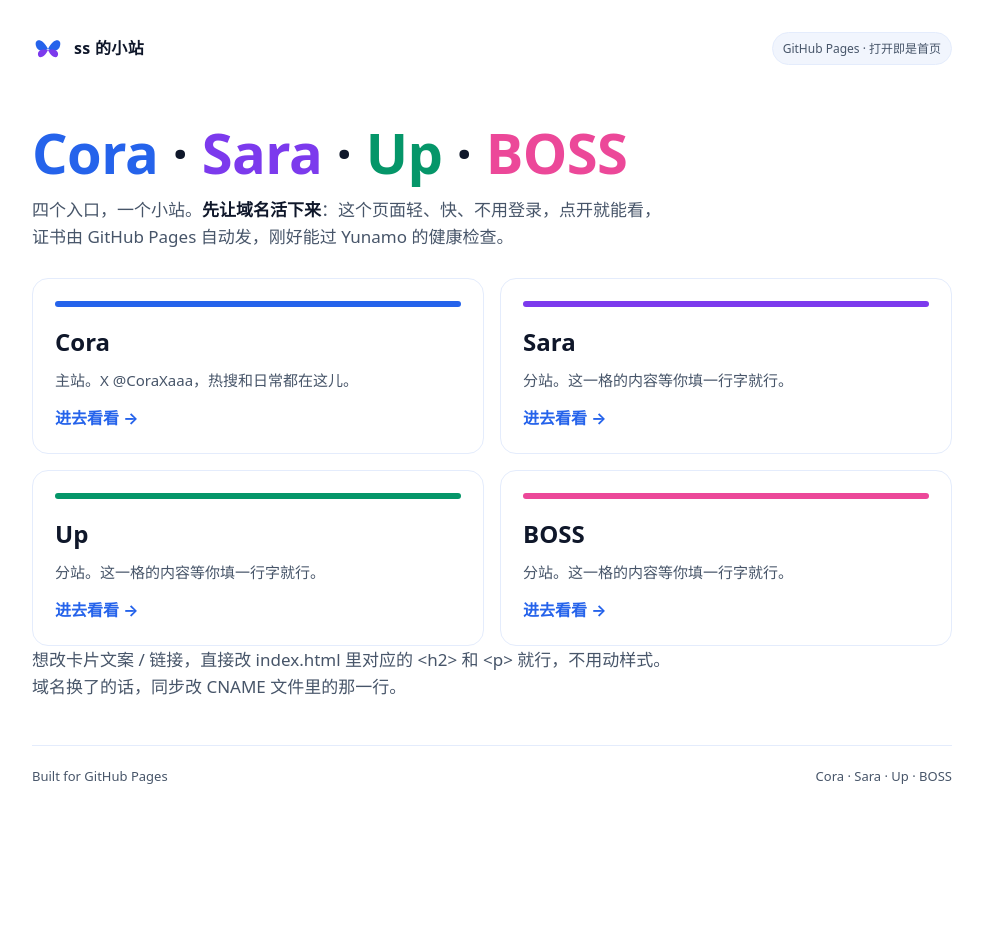
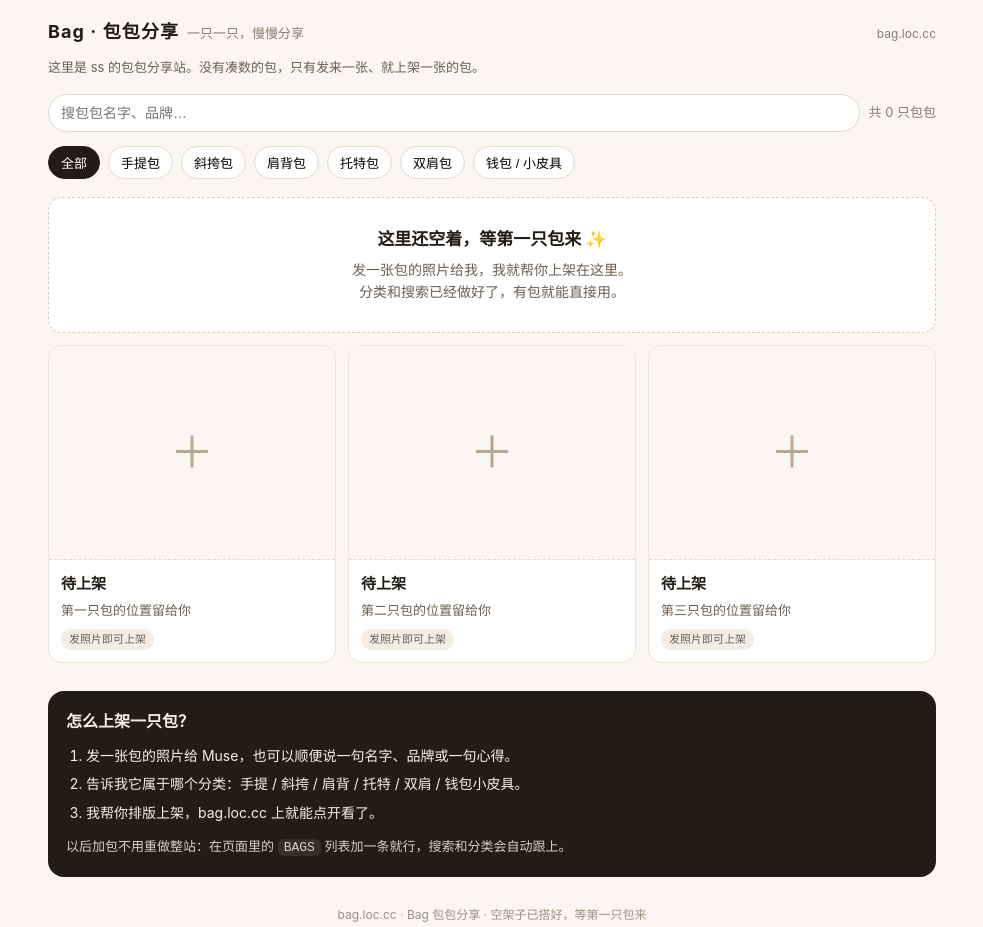
Before and after one commit to cutcc/cutcc.github.io, a plain HTML site: page index.html in a window 1280 px wide. Shown: the whole page, without its empty margins (148-1131 px from the left). Before the commit the page ends 834 px from the top, so only its background shows below. Drawn offline with Linux system fonts and the light colour scheme.

Commit message:
Redo bag.loc.cc as bag sharing scaffold (empty, no fake bags)

```diff
--- a/index.html
+++ b/index.html
@@ -1,99 +1,152 @@
-<!doctype html>
+<!DOCTYPE html>
 <html lang="zh-CN">
 <head>
-<meta charset="utf-8">
-<meta name="viewport" content="width=device-width, initial-scale=1">
-<title>ss 的小站 · bag.loc.cc</title>
-<meta name="description" content="ss 的小站 bag.loc.cc：Cora、Sara、Up、BOSS 四个入口，一个首页。">
+<meta charset="UTF-8">
+<meta name="viewport" content="width=device-width, initial-scale=1.0">
+<title>Bag · 包包分享 — bag.loc.cc</title>
+<meta name="description" content="Bag · 包包分享站，一只一只慢慢上架。">
 <style>
-  :root{
-    --primary:#2563EB; --secondary:#7C3AED; --accent:#EC4899;
-    --bg:#FFFFFF; --fg:#0F172A; --muted:#475569; --muted-bg:#F1F5FD; --border:#E4ECFC;
-  }
   *{box-sizing:border-box}
-  html{scroll-behavior:smooth}
-  body{margin:0;background:var(--bg);color:var(--fg);
-    font-family:"Chakra Petch",ui-sans-serif,system-ui,-apple-system,"PingFang SC","Hiragino Sans GB","Microsoft YaHei",sans-serif;
-    font-size:16px;line-height:1.6}
+  body{margin:0;font-family:-apple-system,BlinkMacSystemFont,"PingFang SC","Hiragino Sans GB","Microsoft YaHei",sans-serif;background:#faf7f2;color:#221c16;line-height:1.6}
   a{color:inherit}
-  .wrap{max-width:960px;margin:0 auto;padding:32px 20px 48px}
-  header{display:flex;align-items:center;justify-content:space-between;gap:16px}
-  .brand{display:flex;align-items:center;gap:10px;font-weight:700;letter-spacing:.02em}
-  .brand svg{width:32px;height:32px;flex:none}
-  .pill{font-size:12px;color:var(--muted);border:1px solid var(--border);background:var(--muted-bg);
-    padding:6px 10px;border-radius:999px;white-space:nowrap}
-  .hero{margin:56px 0 28px}
-  .hero h1{font-size:clamp(36px,7vw,56px);line-height:1.12;margin:0 0 12px;letter-spacing:-.01em}
-  .hero h1 .cora{color:var(--primary)} .hero h1 .sara{color:var(--secondary)}
-  .hero h1 .up{color:#059669} .hero h1 .boss{color:var(--accent)}
-  .hero p{color:var(--muted);font-size:17px;max-width:640px;margin:0}
-  .hero p b{color:var(--fg)}
-  .grid{display:grid;grid-template-columns:repeat(2,1fr);gap:16px;margin-top:28px}
-  @media (max-width:640px){.grid{grid-template-columns:1fr}.hero{margin-top:36px}}
-  .card{display:block;text-decoration:none;border:1px solid var(--border);border-radius:16px;
-    padding:22px;background:#fff;transition:transform .2s ease,box-shadow .2s ease,border-color .2s ease}
-  .card:hover,.card:focus-visible{transform:translateY(-2px);box-shadow:0 12px 32px rgba(15,23,42,.10);border-color:var(--primary);outline:none}
-  .card:focus-visible{outline:3px solid var(--primary);outline-offset:2px}
-  .card .top{height:6px;border-radius:999px;margin-bottom:16px}
-  .cora .top{background:var(--primary)} .sara .top{background:var(--secondary)}
-  .up .top{background:#059669} .boss .top{background:var(--accent)}
-  .card h2{margin:0 0 6px;font-size:24px}
-  .card p{margin:0;color:var(--muted);font-size:15px}
-  .card .go{display:inline-block;margin-top:14px;font-weight:700;color:var(--primary)}
-  .card .go::after{content:" →"}
-  .note{margin-top:20px;color:var(--muted);font-size:13px}
-  footer{margin-top:44px;padding-top:20px;border-top:1px solid var(--border);color:var(--muted);font-size:13px;display:flex;flex-wrap:wrap;gap:8px 20px;justify-content:space-between}
-  @media (prefers-reduced-motion:reduce){*{transition:none!important;scroll-behavior:auto}}
+  .wrap{max-width:920px;margin:0 auto;padding:0 16px 48px}
+  header{padding:18px 0 8px;display:flex;justify-content:space-between;align-items:baseline;gap:12px}
+  header h1{font-size:18px;margin:0;letter-spacing:.06em}
+  header h1 span{font-weight:400;color:#8a7d6d;font-size:13px;margin-left:8px;letter-spacing:0}
+  header .domain{font-size:12px;color:#8a7d6d;white-space:nowrap}
+  .sub{font-size:13px;color:#6b5f52;margin:2px 0 16px}
+  .toolbar{display:flex;gap:8px;flex-wrap:wrap;align-items:center;margin:14px 0}
+  .toolbar input{flex:1;min-width:180px;padding:10px 12px;border:1px solid #e3d9cc;border-radius:999px;background:#fff;font-size:14px;outline:none}
+  .toolbar input:focus{border-color:#221c16}
+  .count{font-size:13px;color:#8a7d6d;white-space:nowrap}
+  .pills{display:flex;gap:8px;flex-wrap:wrap;margin:0 0 18px}
+  .pill{border:1px solid #e3d9cc;background:#fff;border-radius:999px;padding:6px 12px;font-size:13px;cursor:pointer}
+  .pill.active{background:#221c16;color:#fff;border-color:#221c16}
+  .grid{display:grid;grid-template-columns:repeat(3,1fr);gap:12px}
+  @media(max-width:640px){.grid{grid-template-columns:repeat(2,1fr)}}
+  @media(max-width:380px){.grid{grid-template-columns:1fr}}
+  .card{background:#fff;border:1px solid #eee3d6;border-radius:14px;overflow:hidden}
+  .thumb{aspect-ratio:4/3;display:flex;align-items:center;justify-content:center;background:#f3ede4;color:#b8a88f;font-size:44px}
+  .thumb.dashed{background:#faf7f2;border-bottom:1px dashed #e3d9cc}
+  .body{padding:12px}
+  .body h3{margin:0 0 4px;font-size:15px}
+  .body p{margin:0;font-size:13px;color:#6b5f52}
+  .tag{display:inline-block;font-size:11px;background:#f3ede4;border-radius:999px;padding:2px 8px;margin-top:8px;color:#6b5f52}
+  .empty{grid-column:1/-1;background:#fff;border:1px dashed #d9cbb8;border-radius:14px;padding:28px 18px;text-align:center}
+  .empty h2{margin:0 0 6px;font-size:17px}
+  .empty p{margin:0;color:#6b5f52;font-size:14px}
+  .how{margin-top:28px;background:#221c16;color:#f5efe6;border-radius:16px;padding:18px}
+  .how h2{margin:0 0 10px;font-size:16px}
+  .how ol{margin:0;padding-left:20px;font-size:14px}
+  .how li{margin:6px 0}
+  .how code{background:#3a322a;padding:1px 6px;border-radius:6px}
+  footer{margin-top:28px;font-size:12px;color:#a08f7d;text-align:center}
+  .hidden{display:none!important}
 </style>
 </head>
 <body>
 <div class="wrap">
   <header>
-    <div class="brand">
-      <svg viewBox="0 0 32 32" aria-hidden="true"><path fill="#2563EB" d="M16 16C10 4 2 6 4 13c1 5 7 6 12 3zm0 0c6-12 14-10 12-3-1 5-7 6-12 3z"/><path fill="#7C3AED" d="M16 17c-4 9-11 9-10 3 1-4 6-4 10-3zm0 0c4 9 11 9 10 3-1-4-6-4-10-3z"/></svg>
-      ss 的小站
-    </div>
-    <span class="pill">GitHub Pages · 打开即是首页</span>
+    <h1>Bag · 包包分享<span>一只一只，慢慢分享</span></h1>
+    <div class="domain">bag.loc.cc</div>
   </header>
+  <p class="sub">这里是 ss 的包包分享站。没有凑数的包，只有发来一张、就上架一张的包。</p>
 
-  <main class="hero">
-    <h1><span class="cora">Cora</span> · <span class="sara">Sara</span> · <span class="up">Up</span> · <span class="boss">BOSS</span></h1>
-    <p>四个入口，一个小站。<b>先让域名活下来</b>：这个页面轻、快、不用登录，点开就能看，证书由 GitHub Pages 自动发，刚好能过 Yunamo 的健康检查。</p>
+  <div class="toolbar">
+    <input id="q" type="search" placeholder="搜包包名字、品牌…" aria-label="搜索包包">
+    <span class="count" id="count">共 0 只包包</span>
+  </div>
 
-    <div class="grid">
-      <a class="card cora" href="#cora" id="cora">
-        <div class="top"></div>
-        <h2>Cora</h2>
-        <p>主站。X @CoraXaaa，热搜和日常都在这儿。</p>
-        <span class="go">进去看看</span>
-      </a>
-      <a class="card sara" href="#sara" id="sara">
-        <div class="top"></div>
-        <h2>Sara</h2>
-        <p>分站。这一格的内容等你填一行字就行。</p>
-        <span class="go">进去看看</span>
-      </a>
-      <a class="card up" href="#up" id="up">
-        <div class="top"></div>
-        <h2>Up</h2>
-        <p>分站。这一格的内容等你填一行字就行。</p>
-        <span class="go">进去看看</span>
-      </a>
-      <a class="card boss" href="#boss" id="boss">
-        <div class="top"></div>
-        <h2>BOSS</h2>
-        <p>分站。这一格的内容等你填一行字就行。</p>
-        <span class="go">进去看看</span>
-      </a>
-    </div>
+  <div class="pills" id="pills">
+    <button class="pill active" data-cat="全部">全部</button>
+    <button class="pill" data-cat="手提包">手提包</button>
+    <button class="pill" data-cat="斜挎包">斜挎包</button>
+    <button class="pill" data-cat="肩背包">肩背包</button>
+    <button class="pill" data-cat="托特包">托特包</button>
+    <button class="pill" data-cat="双肩包">双肩包</button>
+    <button class="pill" data-cat="钱包 / 小皮具">钱包 / 小皮具</button>
+  </div>
 
-    <p class="note">想改卡片文案 / 链接，直接改 index.html 里对应的 &lt;h2&gt; 和 &lt;p&gt; 就行，不用动样式。域名换了的话，同步改 CNAME 文件里的那一行。</p>
-  </main>
+  <div class="grid" id="grid"></div>
 
-  <footer>
-    <span>Built for GitHub Pages</span>
-    <span>Cora · Sara · Up · BOSS</span>
-  </footer>
+  <section class="how">
+    <h2>怎么上架一只包？</h2>
+    <ol>
+      <li>发一张包的照片给 Muse，也可以顺便说一句名字、品牌或一句心得。</li>
+      <li>告诉我它属于哪个分类：手提 / 斜挎 / 肩背 / 托特 / 双肩 / 钱包小皮具。</li>
+      <li>我帮你排版上架，bag.loc.cc 上就能点开看了。</li>
+    </ol>
+    <p style="font-size:13px;opacity:.85;margin:12px 0 0">以后加包不用重做整站：在页面里的 <code>BAGS</code> 列表加一条就行，搜索和分类会自动跟上。</p>
+  </section>
+
+  <footer>bag.loc.cc · Bag 包包分享 · 空架子已搭好，等第一只包来</footer>
 </div>
+
+<script>
+/*
+  上架数据在这里加，一只包一条。
+  模板（不要删，照着填）：
+  {
+    name: "包包名字",
+    brand: "品牌",
+    cat: "手提包", // 手提包 / 斜挎包 / 肩背包 / 托特包 / 双肩包 / 钱包 / 小皮具
+    note: "一句分享",
+    img: "图片地址",
+    link: "" // 有购买/参考链接再填，没有留空
+  }
+  现在是空架子：下面是空数组，不放任何假包。
+*/
+const BAGS = [];
+
+let activeCat = "全部";
+const grid = document.getElementById("grid");
+const countEl = document.getElementById("count");
+const qEl = document.getElementById("q");
+
+function render() {
+  const q = (qEl.value || "").trim().toLowerCase();
+  const list = BAGS.filter(b =>
+    (activeCat === "全部" || b.cat === activeCat) &&
+    (!q || (b.name + " " + (b.brand || "") + " " + (b.note || "")).toLowerCase().includes(q))
+  );
+  countEl.textContent = "共 " + list.length + " 只包包";
+  grid.innerHTML = "";
+  if (list.length === 0) {
+    grid.innerHTML = `
+      <div class="empty">
+        <h2>这里还空着，等第一只包来 ✨</h2>
+        <p>发一张包的照片给我，我就帮你上架在这里。<br>分类和搜索已经做好了，有包就能直接用。</p>
+      </div>
+      <div class="card"><div class="thumb dashed">＋</div><div class="body"><h3>待上架</h3><p>第一只包的位置留给你</p><span class="tag">发照片即可上架</span></div></div>
+      <div class="card"><div class="thumb dashed">＋</div><div class="body"><h3>待上架</h3><p>第二只包的位置留给你</p><span class="tag">发照片即可上架</span></div></div>
+      <div class="card"><div class="thumb dashed">＋</div><div class="body"><h3>待上架</h3><p>第三只包的位置留给你</p><span class="tag">发照片即可上架</span></div></div>`;
+    return;
+  }
+  list.forEach(b => {
+    const el = document.createElement("article");
+    el.className = "card";
+    el.innerHTML = `
+      <div class="thumb">${b.img ? `<img src="${b.img}" alt="${b.name}" style="width:100%;height:100%;object-fit:cover">` : "👜"}</div>
+      <div class="body"><h3>${b.name}</h3><p>${b.brand ? b.brand + " · " : ""}${b.note || ""}</p><span class="tag">${b.cat}</span></div>`;
+    if (b.link) {
+      const a = document.createElement("a");
+      a.href = b.link; a.target = "_blank"; a.rel = "noopener";
+      a.appendChild(el); grid.appendChild(a);
+    } else {
+      grid.appendChild(el);
+    }
+  });
+}
+document.getElementById("pills").addEventListener("click", e => {
+  const btn = e.target.closest(".pill");
+  if (!btn) return;
+  document.querySelectorAll(".pill").forEach(p => p.classList.remove("active"));
+  btn.classList.add("active");
+  activeCat = btn.dataset.cat;
+  render();
+});
+qEl.addEventListener("input", render);
+render();
+</script>
 </body>
 </html>
```
